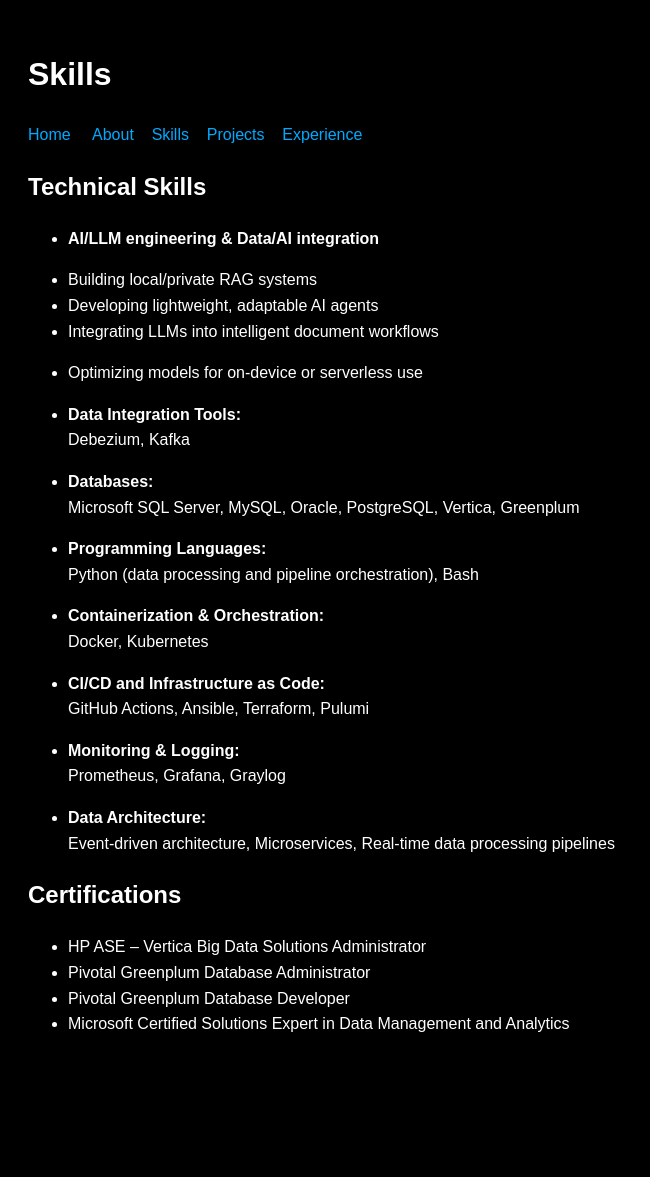
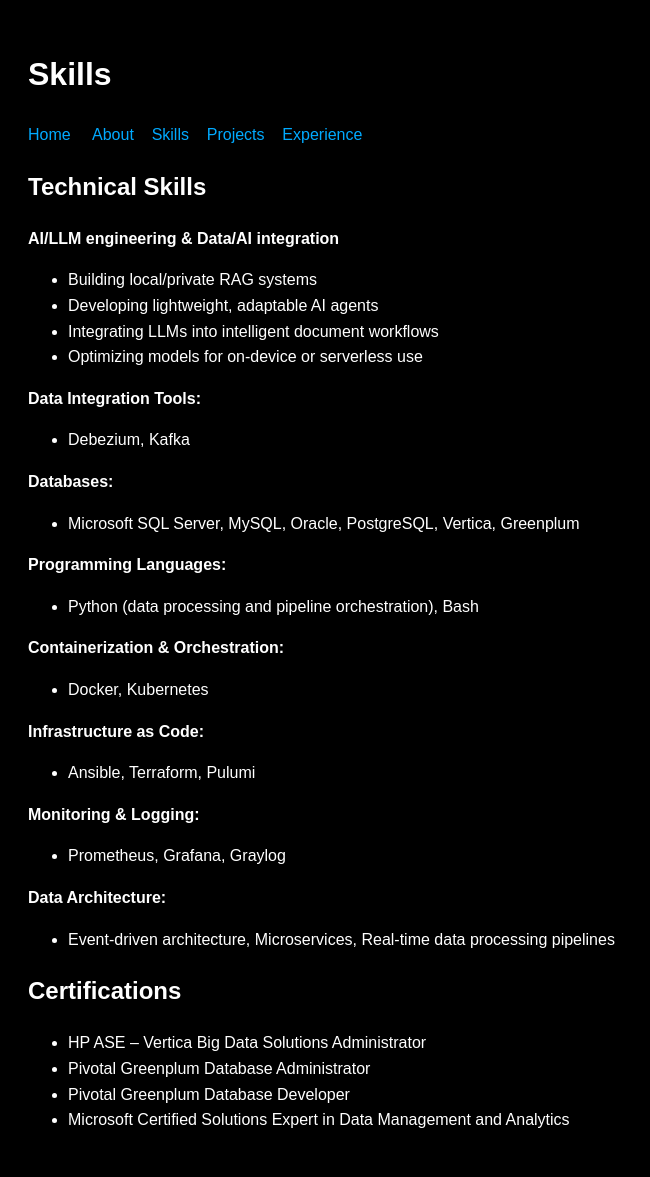
Before and after one commit to floyd011/datameshsync, a Jekyll site: the page built from skills.md, in a window 1280 px wide. Shown: the whole page, without its empty margins (0-650 px from the left). Built offline with Jekyll 4.4.1, drawn with Linux system fonts in a browser that asks for light colours; our own code applies the rules of GitHub Pages for plain Markdown files; before the commit the page ends 1081 px from its top, so only the background shows below that.

Commit message:
Update skills.md

```diff
--- a/skills.md
+++ b/skills.md
@@ -4,33 +4,33 @@
 
 ## Technical Skills
 
-- **AI/LLM engineering & Data/AI integration**
+**AI/LLM engineering & Data/AI integration**
 
 - Building local/private RAG systems
 - Developing lightweight, adaptable AI agents
 - Integrating LLMs into intelligent document workflows
 - Optimizing models for on-device or serverless use
 
-- **Data Integration Tools:**
-  Debezium, Kafka
+**Data Integration Tools:**
+- Debezium, Kafka
 
-- **Databases:**
-  Microsoft SQL Server, MySQL, Oracle, PostgreSQL, Vertica, Greenplum
+**Databases:**
+- Microsoft SQL Server, MySQL, Oracle, PostgreSQL, Vertica, Greenplum
 
-- **Programming Languages:**
-  Python (data processing and pipeline orchestration), Bash
+**Programming Languages:**
+- Python (data processing and pipeline orchestration), Bash
 
-- **Containerization & Orchestration:**
-  Docker, Kubernetes
+**Containerization & Orchestration:**
+- Docker, Kubernetes
 
-- **CI/CD and Infrastructure as Code:**
-  GitHub Actions, Ansible, Terraform, Pulumi
+**Infrastructure as Code:**
+- Ansible, Terraform, Pulumi
 
-- **Monitoring & Logging:**
-  Prometheus, Grafana, Graylog
+**Monitoring & Logging:**
+- Prometheus, Grafana, Graylog
 
-- **Data Architecture:**
-  Event-driven architecture, Microservices, Real-time data processing pipelines
+**Data Architecture:**
+- Event-driven architecture, Microservices, Real-time data processing pipelines
 
 ## Certifications
 
```
